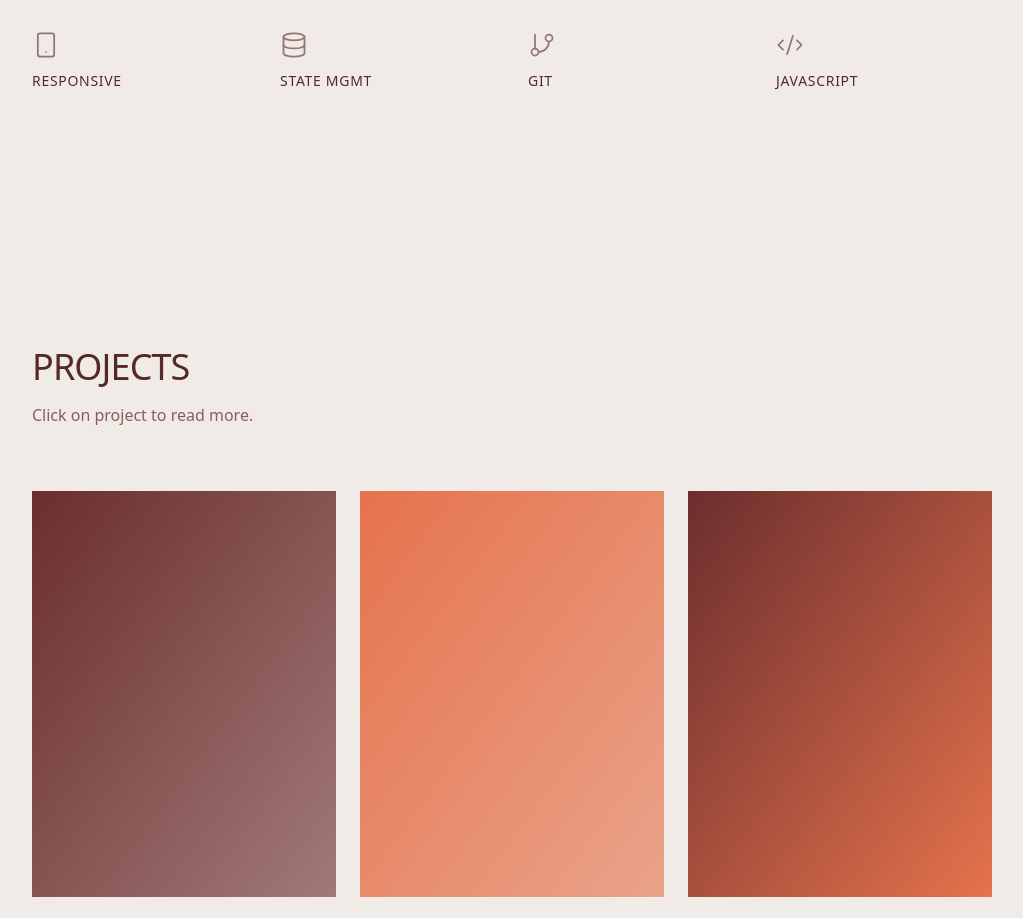
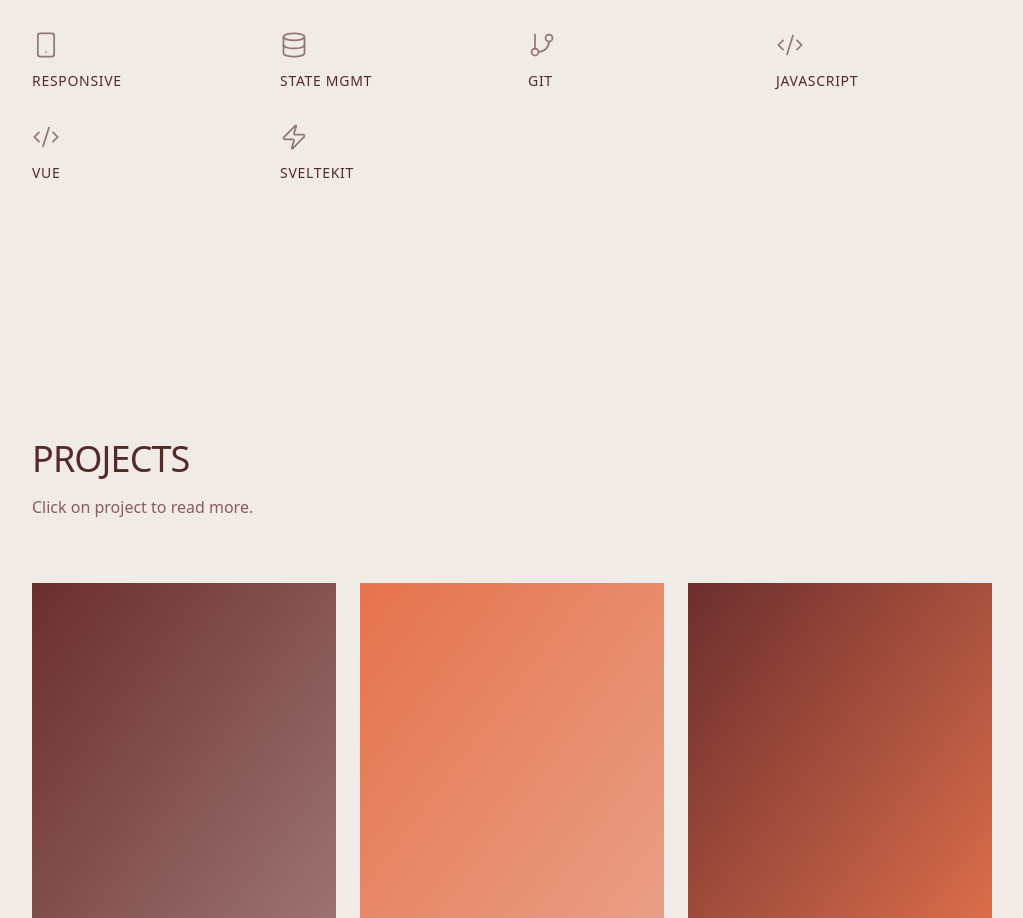
Before and after one commit to josefineluther/splash-dev-folio, a React (Vite) app: page / in a window 1280 px wide. Shown: the part 1623-2541 px from the top of the page, without its empty margins (128-1151 px from the left). Built offline with nearby package versions, Linux system fonts and the light colour scheme; the HTML template or start-up script is replaced by a standard one.

Commit message:
Add Vue and SvelteKit to skills

```diff
--- a/src/components/Skills.tsx
+++ b/src/components/Skills.tsx
@@ -32,6 +32,14 @@ const skills = [
   {
     icon: <Code2 size={28} strokeWidth={1.5} />,
     name: "JAVASCRIPT"
+  },
+  {
+    icon: <Code2 size={28} strokeWidth={1.5} />,
+    name: "VUE"
+  },
+  {
+    icon: <Zap size={28} strokeWidth={1.5} />,
+    name: "SVELTEKIT"
   }
 ];
 
```
